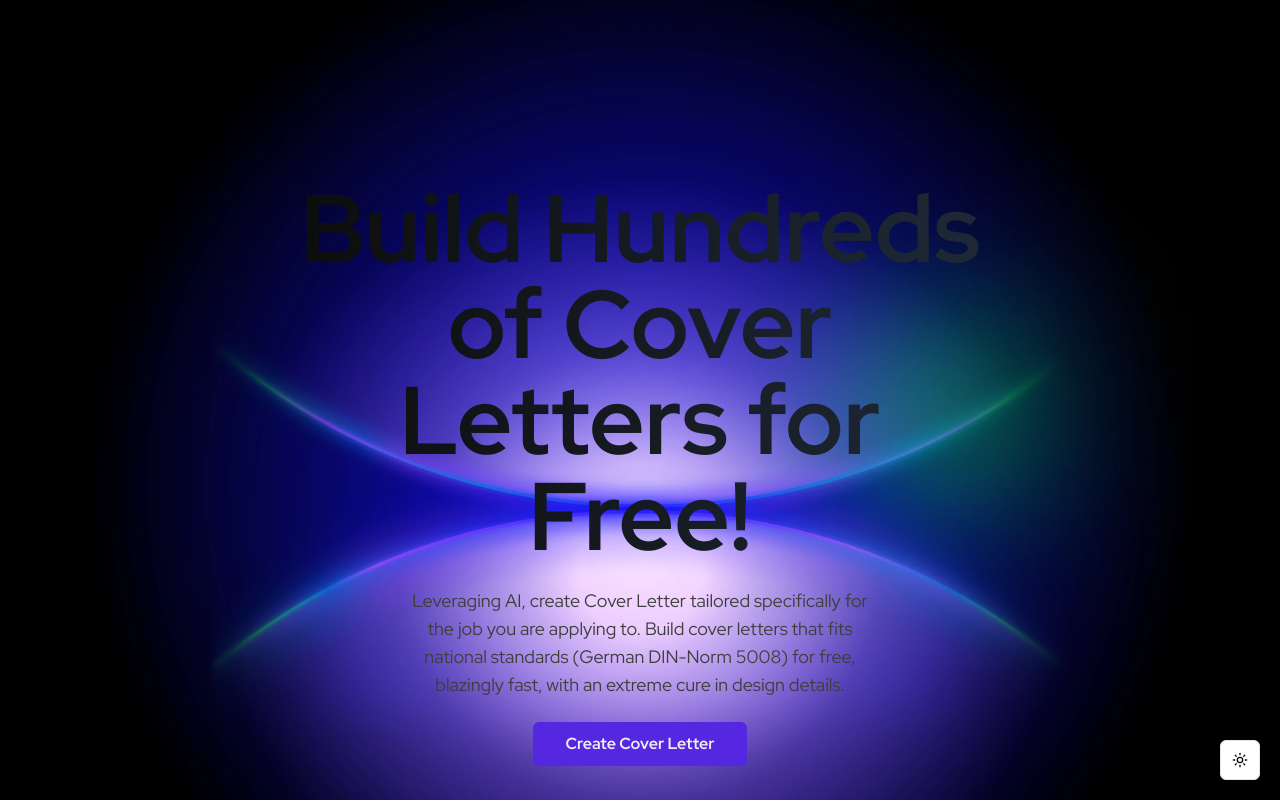
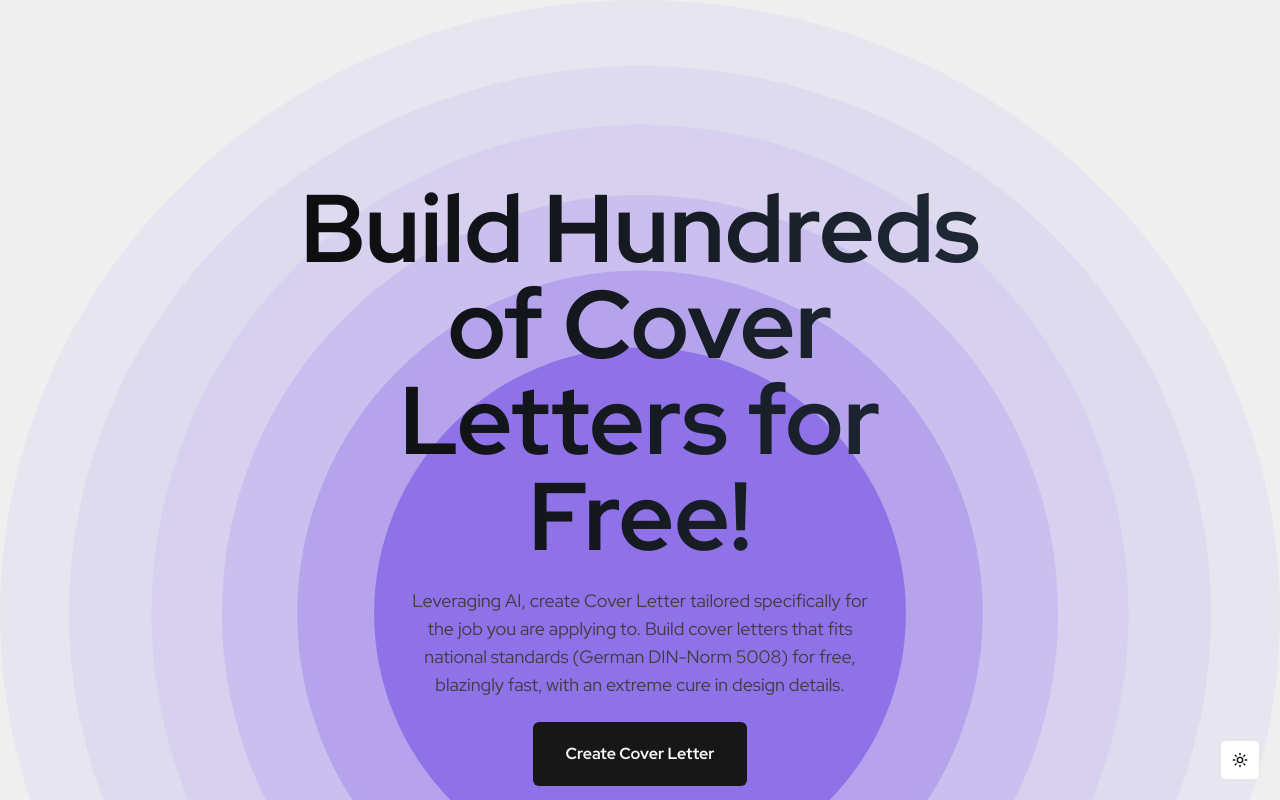
Before and after one commit to IvanSmiths/cover-letter-builder-pro, a Next.js app: page / in a window 1280 px wide. Shown: the top 800 px of the page. Built offline with nearby package versions, Linux system fonts and the light colour scheme.

Commit message:
improve style

```diff
--- a/app/page.tsx
+++ b/app/page.tsx
@@ -7,7 +7,7 @@ const Home: NextPage = () => {
     <div className="relative">
       <img
         className="absolute left-0 top-0 z-0 w-full"
-        src="/temp-background.png"
+        src="/background.svg"
         alt="background"
       />
       <div className="bg-light px-small dark:bg-dark md:px-large lg:px-xlarge xl:px-xxlarge">
--- a/components/home/header/HeaderText.tsx
+++ b/components/home/header/HeaderText.tsx
@@ -20,10 +20,7 @@ const HeaderText = ({ title, paragraph, isHero }: HeaderProps) => {
         {paragraph}
       </p>
       {isHero ? (
-        <Button
-          size="lg"
-          className="w-fit bg-brand font-bold text-light hover:bg-brand/90"
-        >
+        <Button size="lg" className="w-fit font-bold">
           Create Cover Letter
         </Button>
       ) : null}
--- a/components/home/main/Main.tsx
+++ b/components/home/main/Main.tsx
@@ -13,7 +13,7 @@ const Main = () => {
     "save you time, and impress hiring managers.";
 
   return (
-    <main>
+    <main className="relative z-10 mt-xxlarge">
       <HeaderText title={title} paragraph={paragraph} isHero={false} />
       <div className="mt-large flex flex-col gap-small">
         <div className="flex gap-small max-sm:flex-col">
--- a/components/ui/button.tsx
+++ b/components/ui/button.tsx
@@ -22,7 +22,7 @@ const buttonVariants = cva(
       size: {
         default: "h-10 px-4 py-2",
         sm: "h-9 rounded-md px-3",
-        lg: "h-11 rounded-md px-8",
+        lg: "h-16 rounded-md px-8",
         icon: "h-10 w-10",
       },
     },
```
Also changed, not shown: public/background.svg (added), public/temp-background.png (deleted).
